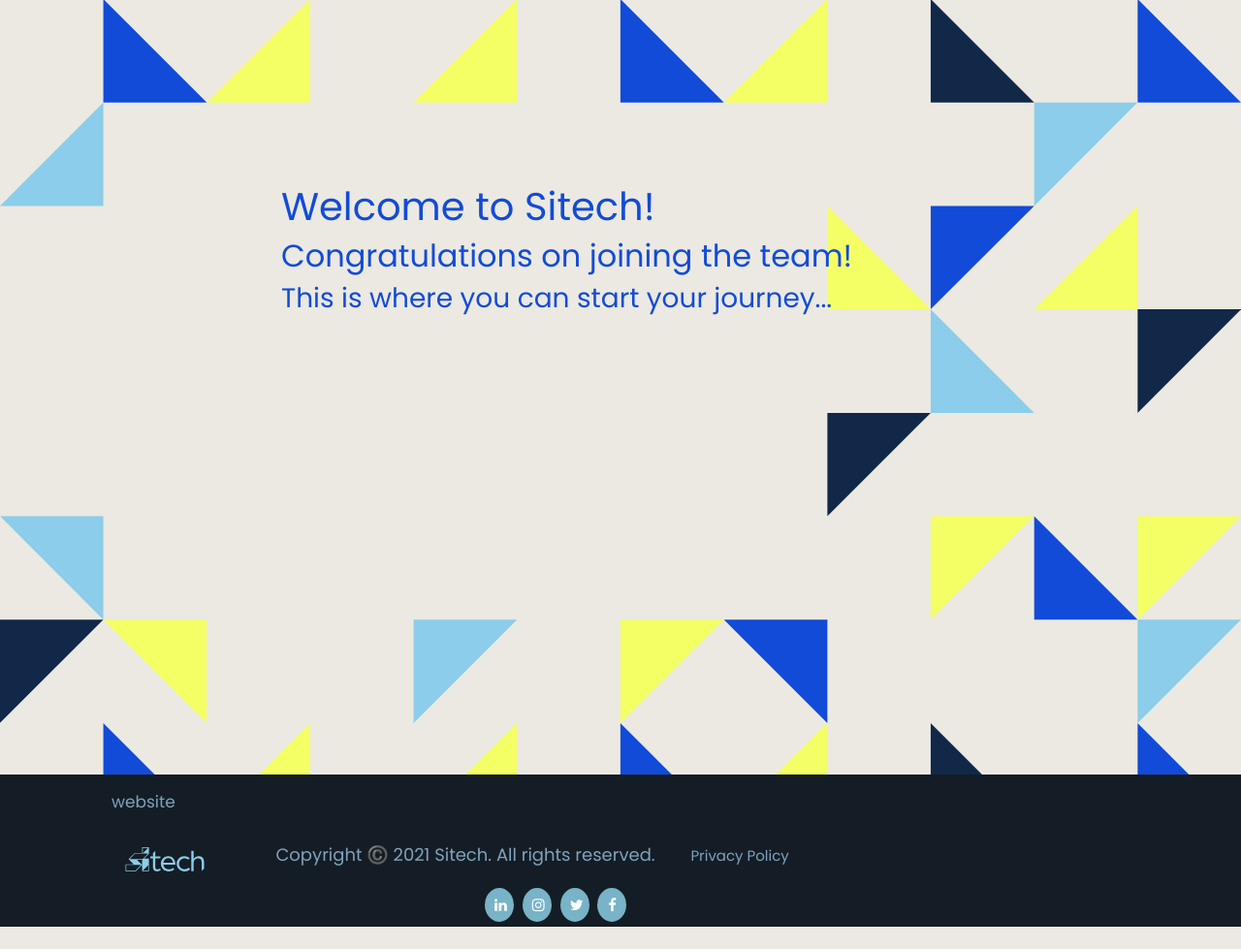
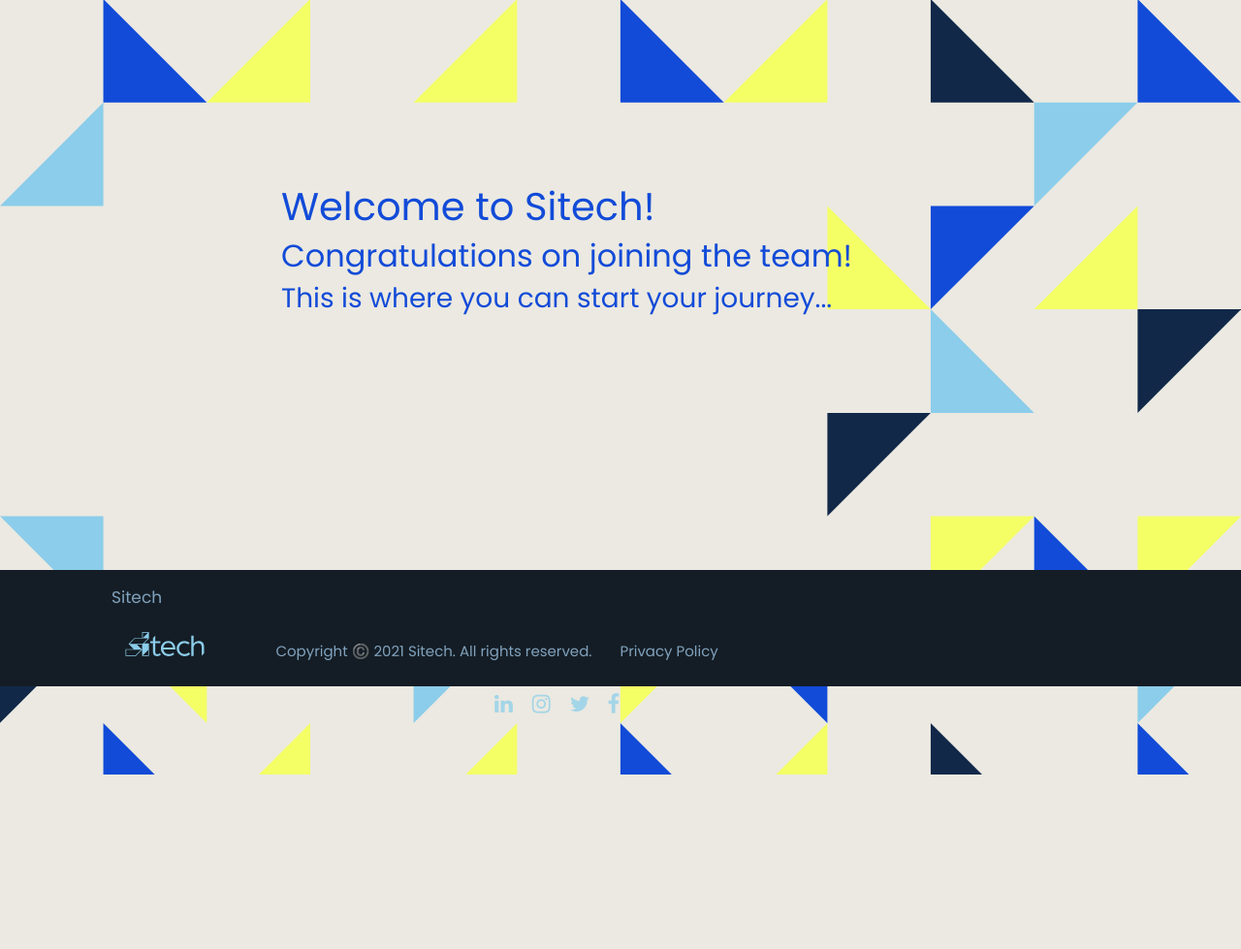
Before and after one commit to azez-alhoot/SiTech-Onboarding, a Django app: page / in a window 1280 px wide. Shown: the part 92-1071 px from the top of the page at 97% size. Before the commit the page ends 1048 px from the top, so only its background shows below. Run offline with Django 3.2, Linux system fonts and the light colour scheme.

Commit message:
change style of footer & make it sticky

```diff
--- a/onboarding/templates/layout/footer.html
+++ b/onboarding/templates/layout/footer.html
@@ -5,7 +5,7 @@
 
     <div style="margin-left: 90px;">
 
-        <a href="https://www.sitech.me/">website</a>
+        <a href="https://www.sitech.me/">Sitech</a>
 
         {% if user.is_authenticated %}
 
@@ -16,14 +16,11 @@
     <div>
         <span>
 
-            <img src="{% static 'images/logos.svg' %}" style=" margin-top:7px; /* */
-                    width: 200px;
-                    height: 25px;
-                    margin-left: 70px;">&nbsp;&nbsp; <span style="color: #81a2bd;font-size: 13;">Copyright ©️ 2021
+            <img class="logof" src="{% static 'images/logos.svg' %}">&nbsp;&nbsp; <span class="font"style="color: #81a2bd; ">Copyright ©️ 2021
                 Sitech. All rights reserved.
             </span>
 
-            <a href="https://www.sitech.me/privacy-policy" style="color: ##81a2bd;font-size: 13;">Privacy Policy</a>
+            <a href="https://www.sitech.me/privacy-policy" style="color: #81a2bd;font-size:13;">Privacy Policy</a>
 
             <a href="https://www.linkedin.com/company/sitechinc/" class="fa fa-linkedin"
                 style="margin-left: 500px;"></a>
--- a/static/css/base.css
+++ b/static/css/base.css
@@ -21,4 +21,8 @@ body {
     font-size: 18px;
     line-height: 26px;
     font-weight: 400;
+
+    padding-bottom:180px;
+
+
 }
--- a/static/css/footer.css
+++ b/static/css/footer.css
@@ -1,7 +1,10 @@
 #footer {
     /* height: 250px; */
     background-color: #141d25;
-
+    position:fixed;
+    bottom:0;
+    width:100%;
+    height: 120px;
 }
 
 div a {
@@ -13,6 +16,20 @@ div a {
     margin-left: 10px;
 
 
+
+}
+
+.logof{
+
+    margin-top:5px; /* */
+    width: 200px;
+    height: 25px;
+    margin-left: 70px;
+    margin-bottom: 20px;
+}
+
+.font{
+    font-size: 15px;
 }
 
 
@@ -21,7 +38,7 @@ span a,h6 {
     color: #81a2bd; /*color change*/
     font-size: 15px;
     padding: 15px;
-    margin-left: 17px;
+    margin-left: 10px;
 }
 
 
@@ -33,7 +50,7 @@ span a,h6 {
     text-align: center;
     text-decoration: none;
     margin: 5px 2px;
-    border-radius: 50%;
+    border-radius: 20%;
 }
 
 .fa:hover {
@@ -41,21 +58,22 @@ span a,h6 {
 }
 
 .fa-facebook {
-    background: #78b3c7; /*color change*/
-    color: white;
+
+    font-size: 22px;
+    color: rgba(139,205,234,.75);
 }
 
 .fa-linkedin {
-    background: #78b3c7; /*color change*/
-    color: white;
+    color: rgba(139,205,234,.75);
+    font-size: 22px;
 }
 
 .fa-instagram {
-    background: #78b3c7; /*color change*/
-    color: white;
+    color: rgba(139,205,234,.75);
+    font-size: 22px;
 }
 
 .fa-twitter {
-    background: #78b3c7;
-    color: white;
+    color: rgba(139,205,234,.75);
+    font-size: 22px;
 }
```
